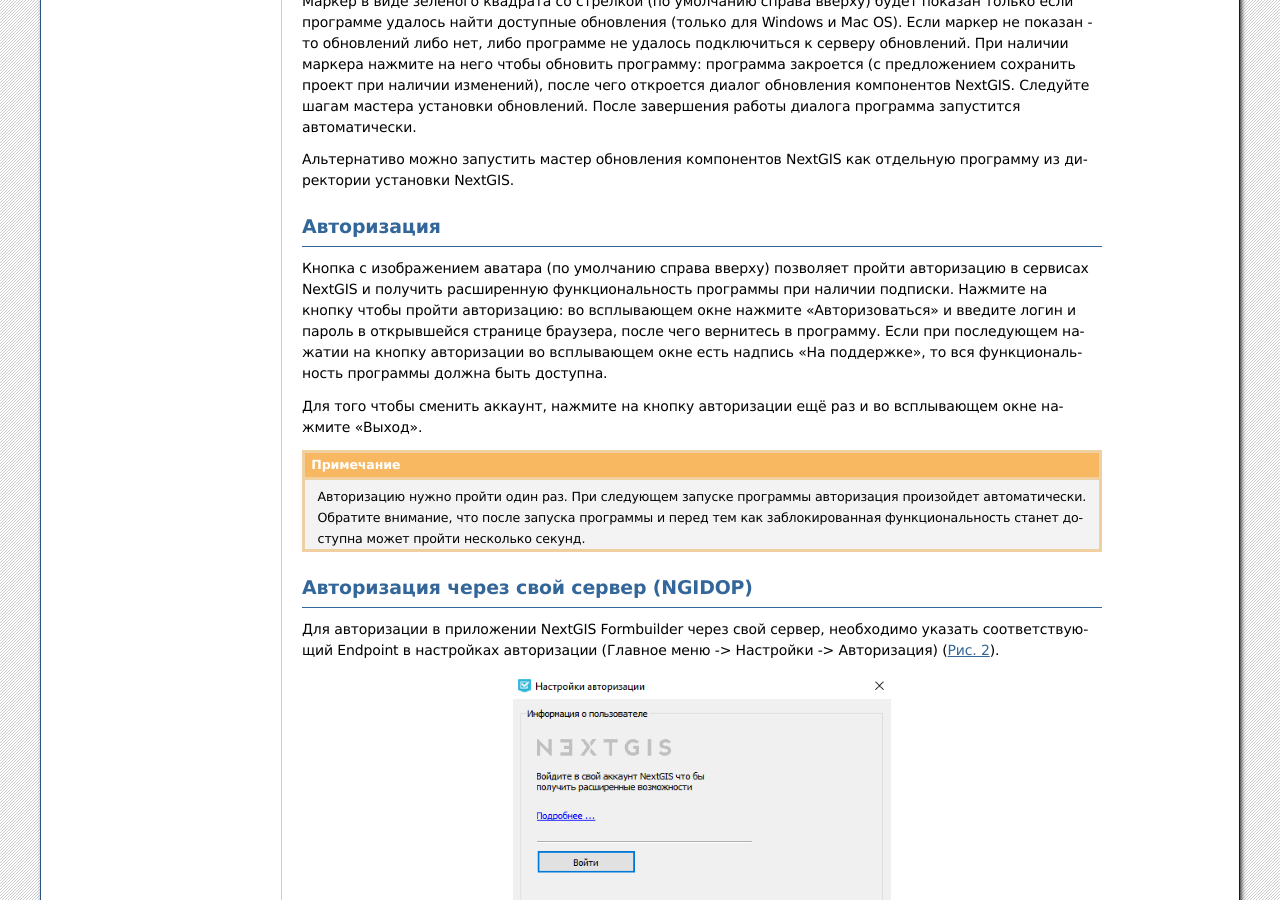
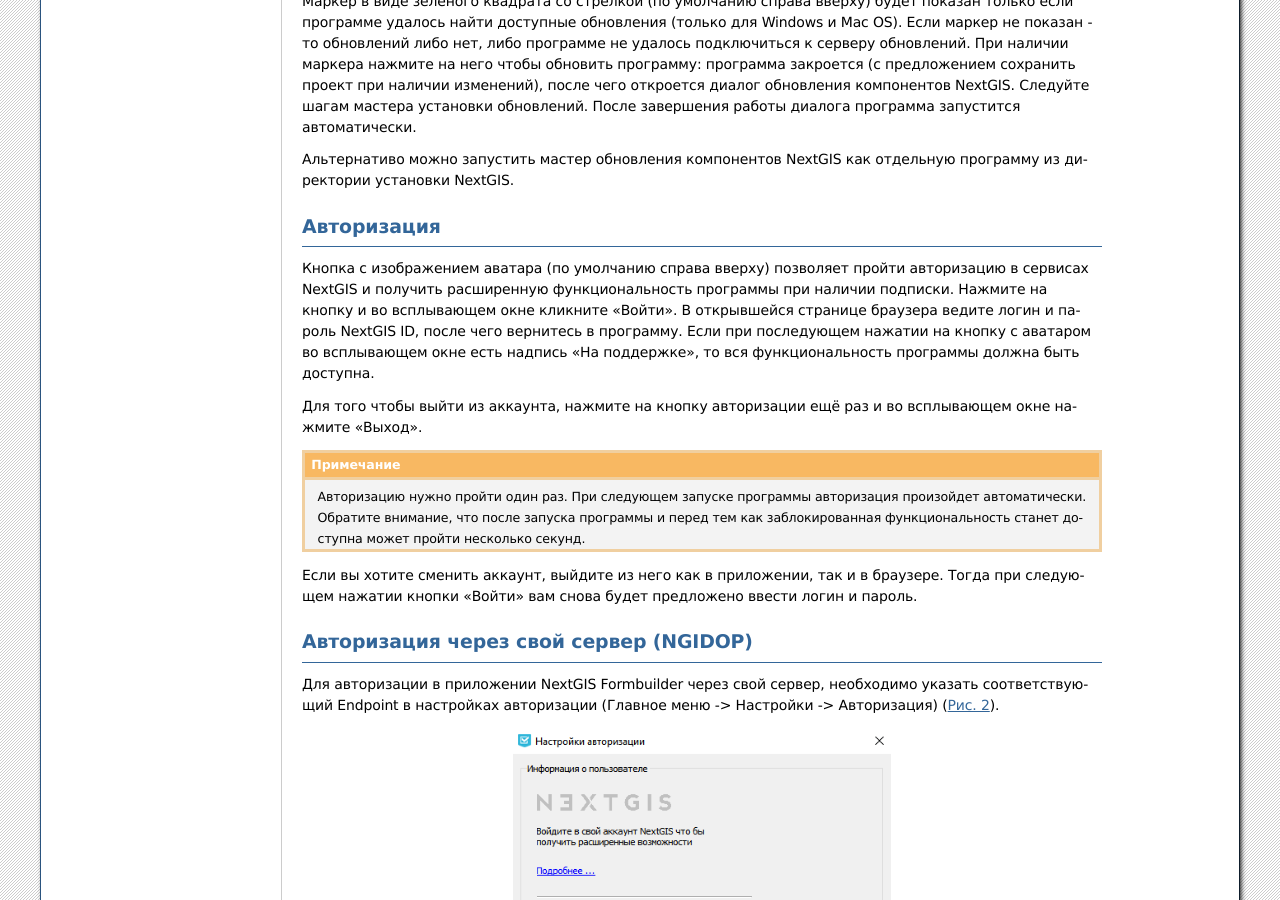
Before and after one commit to nextgis/docs_formbuilder, a Sphinx documentation site: the page built from source/gui.rst, in a window 1280 px wide and 900 px high, scrolled down 1983 px. Built offline with Sphinx 7.4.7, drawn with Linux system fonts in a browser that asks for light colours; formulas are drawn with MathJax 3.

Commit message:
Update gui.rst
Authorization update

```diff
--- a/source/gui.rst
+++ b/source/gui.rst
@@ -75,13 +75,14 @@
 Авторизация
 -----------
 
-Кнопка с изображением аватара (по умолчанию справа вверху) позволяет пройти авторизацию в сервисах NextGIS и получить расширенную функциональность программы при наличии подписки. Нажмите на кнопку чтобы пройти авторизацию: во всплывающем окне нажмите "Авторизоваться" и введите логин и пароль в открывшейся странице браузера, после чего вернитесь в программу. Если при последующем нажатии на кнопку авторизации во всплывающем окне есть надпись "На поддержке", то вся функциональность программы должна быть доступна.
+Кнопка с изображением аватара (по умолчанию справа вверху) позволяет пройти авторизацию в сервисах NextGIS и получить расширенную функциональность программы при наличии подписки. Нажмите на кнопку и во всплывающем окне кликните "Войти". В открывшейся странице браузера ведите логин и пароль NextGIS ID, после чего вернитесь в программу. Если при последующем нажатии на кнопку с аватаром во всплывающем окне есть надпись "На поддержке", то вся функциональность программы должна быть доступна.
 
-Для того чтобы сменить аккаунт, нажмите на кнопку авторизации ещё раз и во всплывающем окне нажмите "Выход".
-
+Для того чтобы выйти из аккаунта, нажмите на кнопку авторизации ещё раз и во всплывающем окне нажмите "Выход".
 
 .. note::
     Авторизацию нужно пройти один раз. При следующем запуске программы авторизация произойдет автоматически. Обратите внимание, что после запуска программы и перед тем как заблокированная функциональность станет доступна может пройти несколько секунд.
+
+Если вы хотите сменить аккаунт, выйдите из него как в приложении, так и в браузере. Тогда при следующем нажатии кнопки "Войти" вам снова будет предложено ввести логин и пароль.
 
 
 Авторизация через свой сервер (NGIDOP)
```
